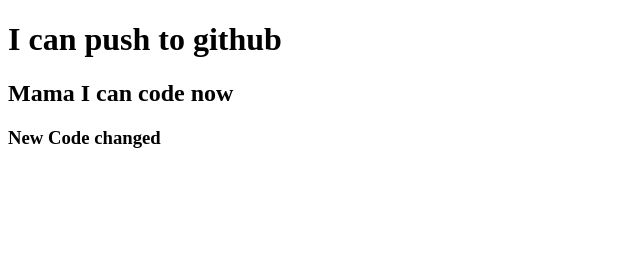
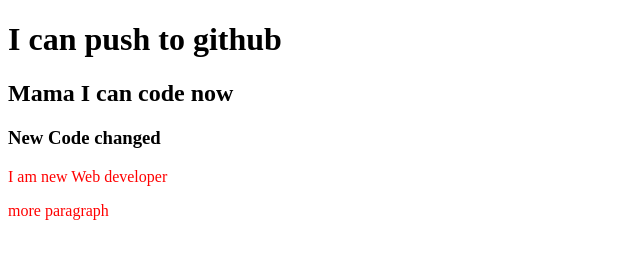
Before and after one commit to Kawsaralam1/My-second-repo, a plain HTML site: page index.html in a window 1280 px wide. Shown: the whole page, without its empty margins (0-640 px from the left). Drawn offline with Linux system fonts and the light colour scheme.

Commit message:
extra added code

```diff
--- a/index.html
+++ b/index.html
@@ -5,10 +5,13 @@
     <meta http-equiv="X-UA-Compatible" content="IE=edge">
     <meta name="viewport" content="width=device-width, initial-scale=1.0">
     <title>My Second Github Repo</title>
+    <link rel="stylesheet" href="style.css">
 </head>
 <body>
     <h1> I can push to github </h1>
     <h2> Mama I can code now </h2>
     <h3> New Code changed</h3>
+    <p> I am new Web developer</p>
+    <p> more paragraph</p>
 </body>
 </html>
--- /dev/null
+++ b/style.css
@@ -0,0 +1,3 @@
+p{
+    color:red;
+}
```
